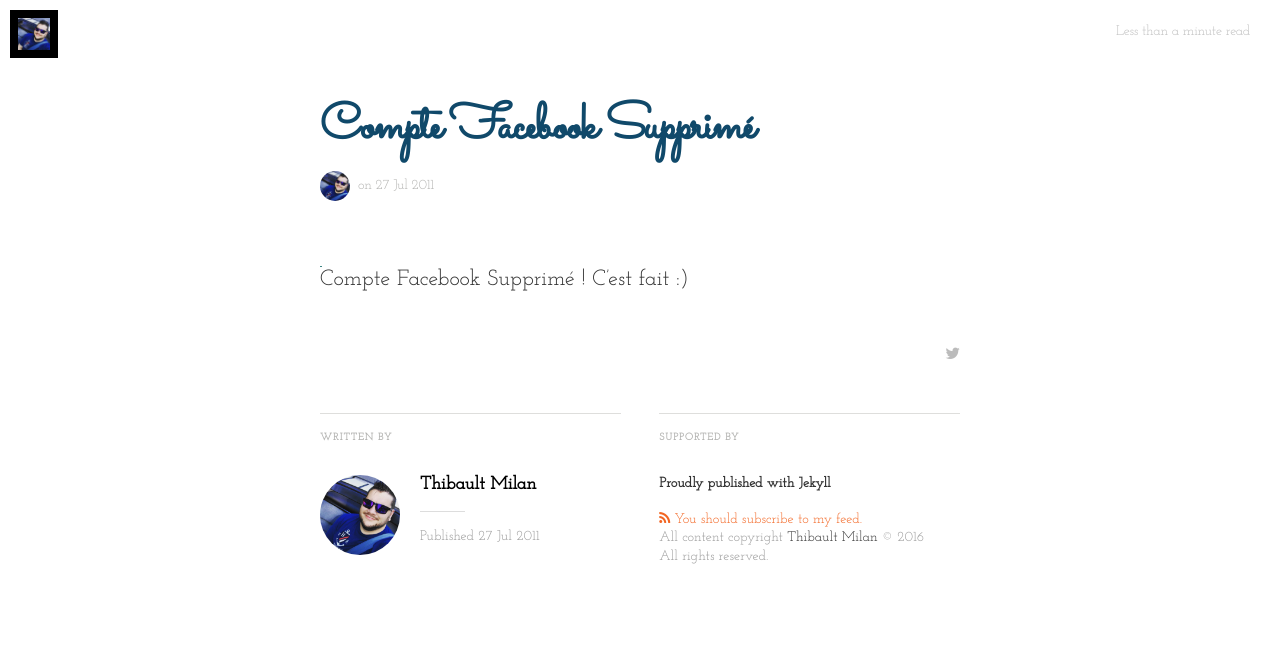
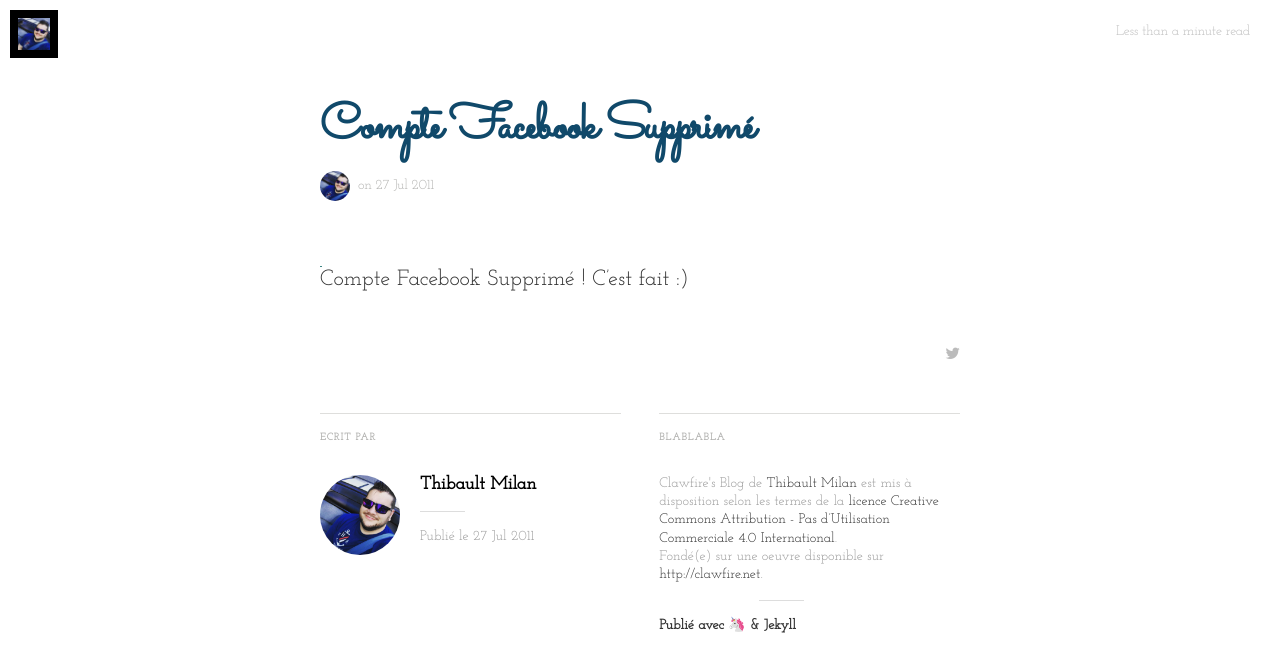
Before and after one commit to clawfire/clawfire.net, a Jekyll site: the page built from _posts/2011-07-27-compte-facebook-supprime.markdown, in a window 1280 px wide. Shown: the top 652 px of the page. Built offline with Jekyll 4.4.1, drawn with Linux system fonts in a browser that asks for light colours; nearby versions of some CDN libraries; some of the changed text lies outside the part shown.

Commit message:
Frenchyfy & Change license

```diff
--- a/_layouts/post.html
+++ b/_layouts/post.html
@@ -68,23 +68,26 @@
         </footer>
         <div class="bottom-teaser cf">
           <div class="isLeft">
-            <h5 class="index-headline featured"><span>Written by</span></h5>
+            <h5 class="index-headline featured"><span>Ecrit par</span></h5>
             <section class="author">
               <div class="author-image" style="background-image: url({{site.author_image}})">Blog Logo</div>
               <h4>{{ site.author }}</h4>
               <p class="bio">{{author.bio}}</p>
               <hr>
-              <p class="published">Published <time datetime="{{ page.date | date: "%F %R" }}">{{ page.date | date_to_string }}</time></p>
+              <p class="published">Publié le <time datetime="{{ page.date | date: "%F %R" }}">{{ page.date | date_to_string }}</time></p>
             </section>
           </div>
           <div class="isRight">
-            <h5 class="index-headline featured"><span>Supported by</span></h5>
+            <h5 class="index-headline featured"><span>Blablabla</span></h5>
             <footer class="site-footer">
-              <section class="poweredby">Proudly published with <a href="http://jekyllrb.com"> Jekyll</a></section>
-              <a class="subscribe" href="{{ "/feed.xml" | prepend: site.baseurl }}"> <span class="tooltip"> <i class="fa fa-rss"></i> You should subscribe to my feed.</span></a>
               <div class="inner">
-                <section class="copyright">All content copyright <a href="{{ site.url }}/">{{site.author}}</a> &copy; {{ site.time | date: '%Y' }}<br>All rights reserved.</section>
+                <section class="copyright">
+                  <span xmlns:dct="http://purl.org/dc/terms/" href="http://purl.org/dc/dcmitype/Dataset" property="dct:title" rel="dct:type">Clawfire's Blog</span> de <a xmlns:cc="http://creativecommons.org/ns#" href="{{ site.url }}" property="cc:attributionName" rel="cc:attributionURL">{{site.author}}</a> est mis à disposition selon les termes de la <a rel="license" href="http://creativecommons.org/licenses/by-nc/4.0/">licence Creative Commons Attribution - Pas d’Utilisation Commerciale 4.0 International</a>.<br />Fondé(e) sur une oeuvre disponible sur <a xmlns:dct="http://purl.org/dc/terms/" href="{{ site.url }}" rel="dct:source">{{ site.url }}</a>.
+                </section>
               </div>
+              <hr>
+              <section class="poweredby">Publié avec 🦄 &amp; <a href="http://jekyllrb.com"> Jekyll</a></section>
+              <a class="subscribe" href='{{ "/feed.xml" | prepend: site.baseurl }}'> <span class="tooltip"> <i class="fa fa-rss"></i> Vous devriez vous abonner à mon flux.</span></a>
             </footer>
           </div>
         </div>
```
